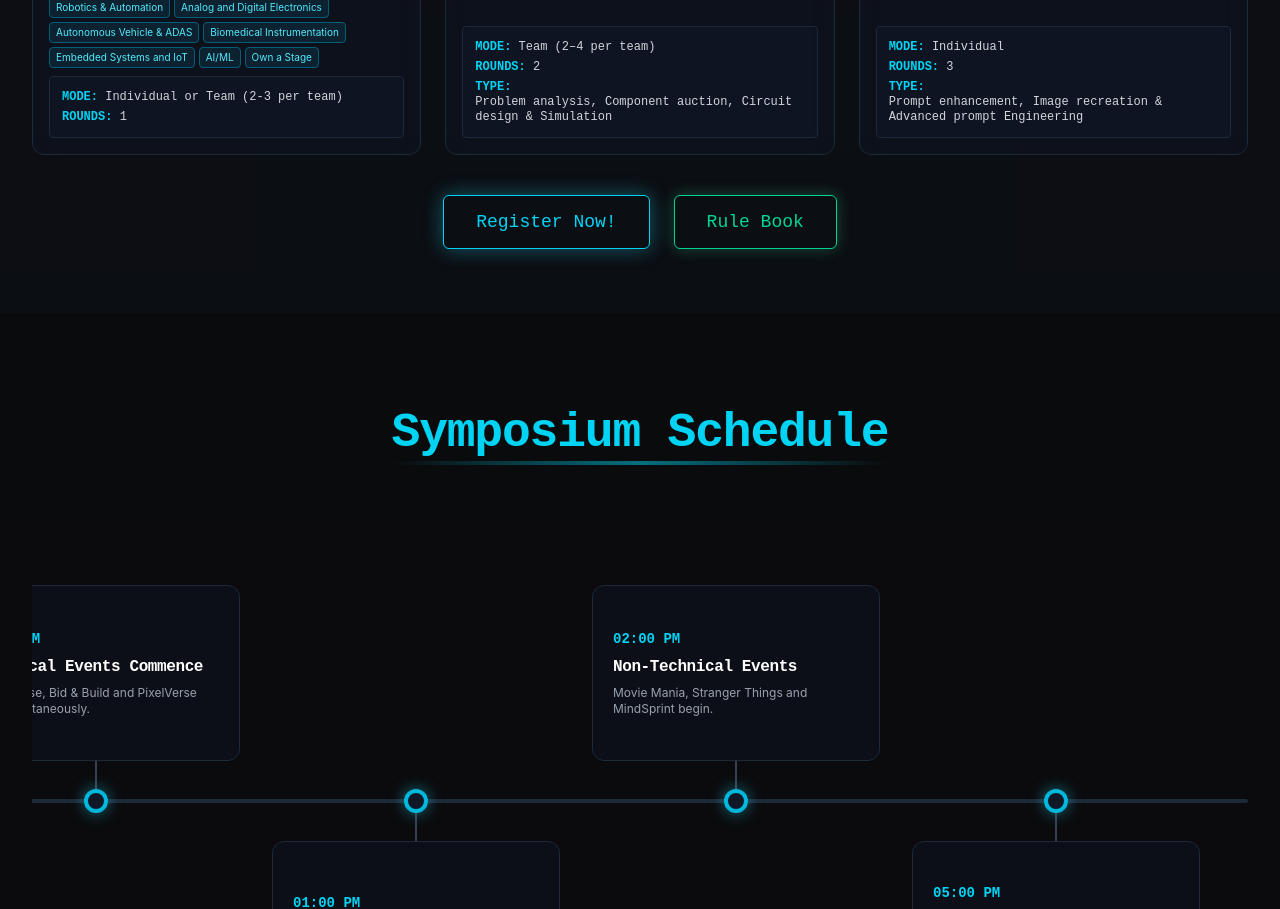
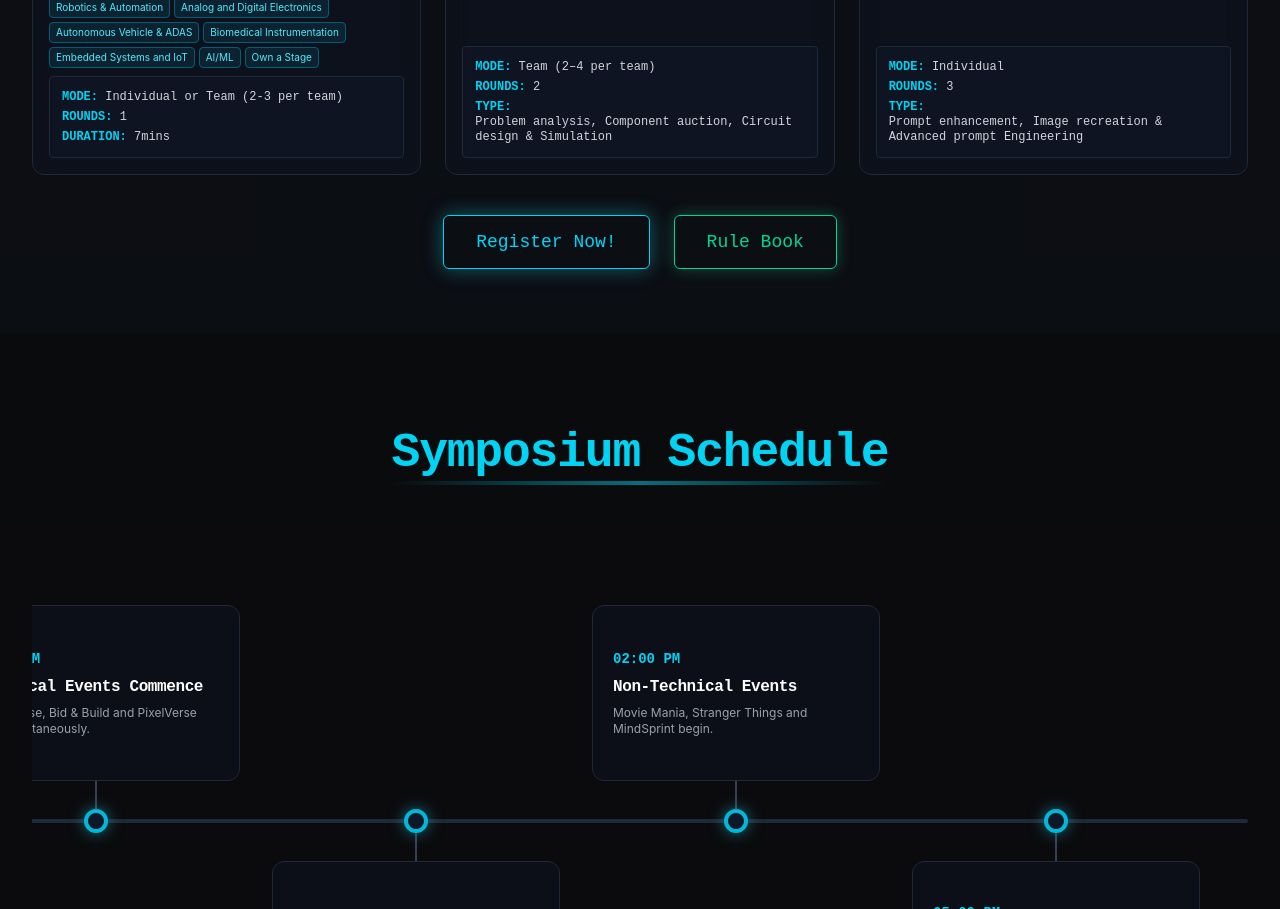
Before and after one commit to signova-26/signova-26, a React (Vite) app: page / in a window 1280 px wide. Shown: the part 2020-2929 px from the top of the page. Built offline with nearby package versions, Linux system fonts and the light colour scheme.

Commit message:
Add duration to Paper Verse event

```diff
--- a/src/components/Events.jsx
+++ b/src/components/Events.jsx
@@ -22,7 +22,8 @@ const Events = ({ onRegisterClick }) => {
       ],
       details: {
         mode: 'Individual or Team (2-3 per team)',
-        rounds: '1'
+        rounds: '1',
+        duration: '7mins'
       }
     },
     {
@@ -113,6 +114,7 @@ const Events = ({ onRegisterClick }) => {
         <div className="mt-auto space-y-1 text-[11px] md:text-xs font-mono text-gray-300 bg-gray-900/50 p-2 md:p-3 rounded border border-gray-800">
           {event.details.mode && <p><span className={`${isTech ? 'text-cyan-400' : 'text-emerald-400'} font-bold uppercase`}>Mode:</span> {event.details.mode}</p>}
           {event.details.rounds && <p><span className={`${isTech ? 'text-cyan-400' : 'text-emerald-400'} font-bold uppercase`}>Rounds:</span> {event.details.rounds}</p>}
+          {event.details.duration && <p><span className={`${isTech ? 'text-cyan-400' : 'text-emerald-400'} font-bold uppercase`}>Duration:</span> {event.details.duration}</p>}
           {event.details.type && <p><span className={`${isTech ? 'text-cyan-400' : 'text-emerald-400'} font-bold uppercase`}>Type:</span> <span className="inline-block leading-tight">{event.details.type}</span></p>}
         </div>
       )}
```
